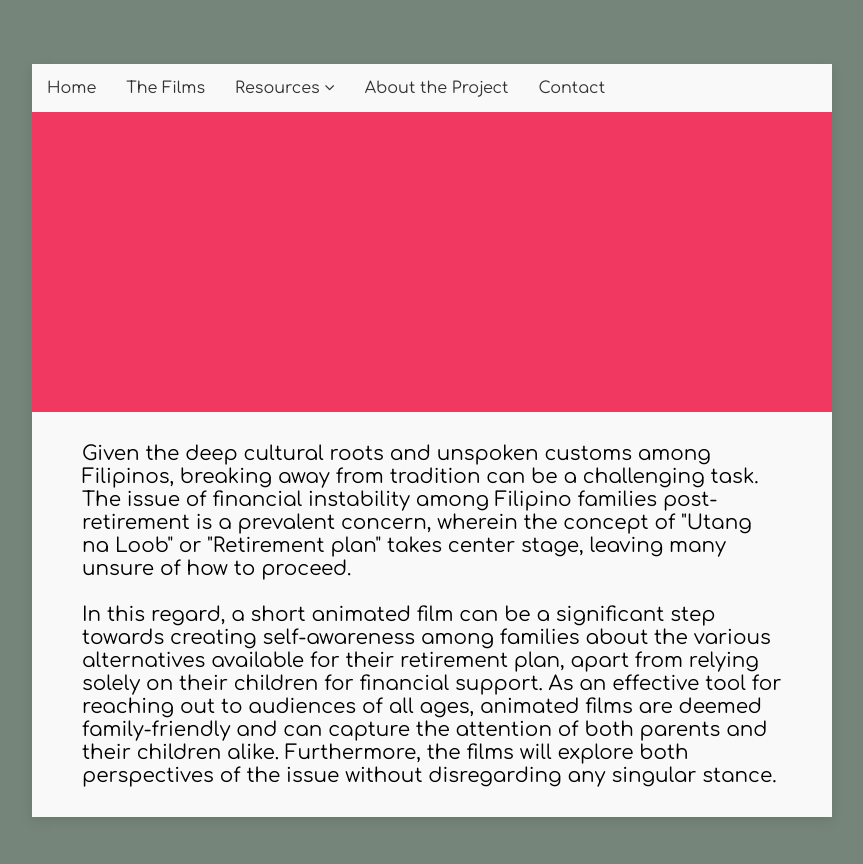
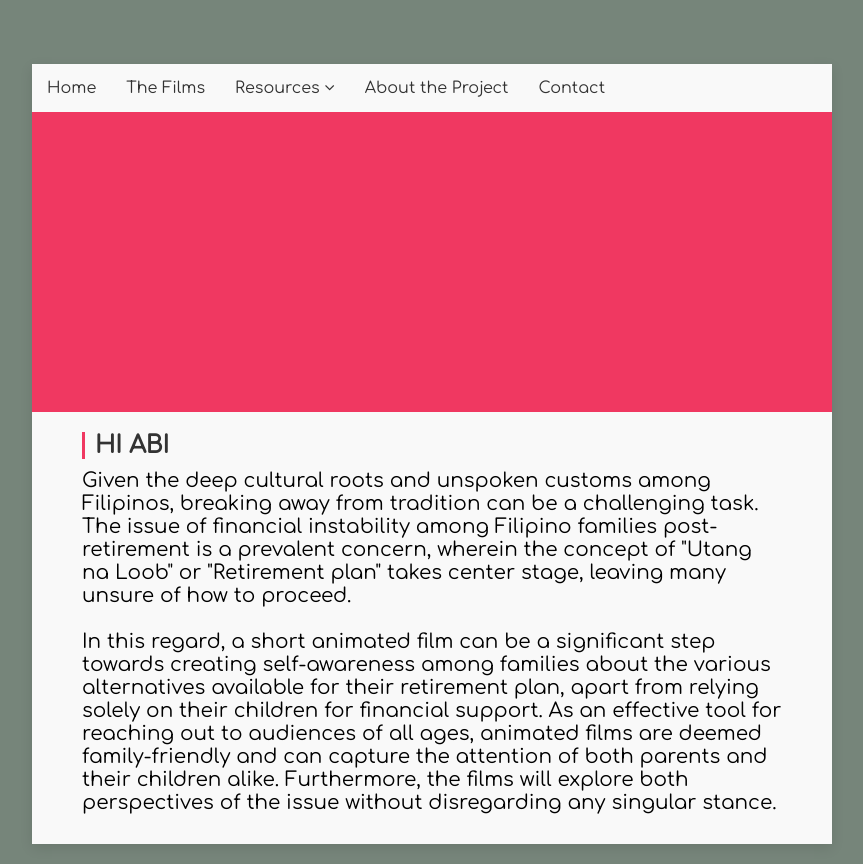
Before and after one commit to ijahdeleon/ijahdeleon.github.io, a plain HTML site: page index.html in a window 1280 px wide. Shown: the whole page, without its empty margins (208-1071 px from the left). Drawn offline with Linux system fonts and the light colour scheme.

Commit message:
Update index.html

```diff
--- a/index.html
+++ b/index.html
@@ -125,6 +125,7 @@ html {
     </ul>
     <div class="slider"></div>
     <div class="information">
+        <h1>HI ABI</h1>
       <p>Given the deep cultural roots and unspoken customs among Filipinos, breaking away from tradition can be a challenging task. The issue of financial instability among Filipino families post-retirement is a prevalent concern, wherein the concept of "Utang na Loob" or "Retirement plan" takes center stage, leaving many unsure of how to proceed. <br><br>In this regard, a short animated film can be a significant step towards creating self-awareness among families about the various alternatives available for their retirement plan, apart from relying solely on their children for financial support. As an effective tool for reaching out to audiences of all ages, animated films are deemed family-friendly and can capture the attention of both parents and their children alike. Furthermore, the films will explore both perspectives of the issue without disregarding any singular stance.</p>
     </div>
   </div>
```
